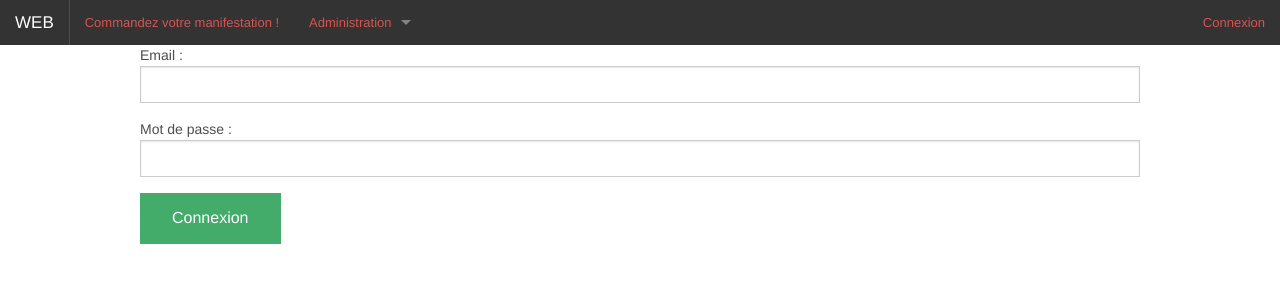
After one commit to Mahatehotia/ProjetWeb, a PHP site: the page made by App/View/client/v_login_form.twig in a window 1280 px wide. The commit adds this page. Shown: the top 300 px of the page. Run offline with PHP 8.4, Linux system fonts and the light colour scheme; the template is opened without the code that fills it, so the values that code supplies are empty; some libraries are stand-ins or nearby versions.

Commit message:
Ajout de la connexion utilisateur !

```diff
--- a/App/Model/PanierModel.php
+++ b/App/Model/PanierModel.php
@@ -21,7 +21,9 @@ class PanierModel{
     public function getPanierClient($idClient){
         $queryBuilder = new QueryBuilder($this->db);
         $queryBuilder->select('panier.quantite', 'm.nom', 'm.prix')
-            ->from('panier')->leftJoin('panier', 'manifestant', 'm', 'm.id=panier.idManifestant');
+            ->from('panier')->leftJoin('panier', 'manifestant', 'm', 'm.id=panier.idManifestant')
+            ->where('panier.idClient=:id')
+            ->setParameter('id', $idClient);
         return $queryBuilder->execute()->fetchAll();
     }
 }
--- /dev/null
+++ b/App/View/client/v_login_form.twig
@@ -0,0 +1,9 @@
+{% extends "v_layout.twig" %}
+
+{% block contenu %}
+<form method="post" action="{{ url('client.login') }}" >
+    <label for="email">Email : <input type="email" name="email" id="email"></label>
+    <label for="password">Mot de passe : <input type="password" name="password" id="password"></label>
+    <input type="submit" value="Connexion" class="button success">
+</form>
+{% endblock %}
--- a/App/View/v_layout.twig
+++ b/App/View/v_layout.twig
@@ -13,12 +13,33 @@
 <body>
 
 {% include "v_menu.twig" %}
+<div class="row">
+    {% for flashMessage in app.session.flashbag.get('msg') %}
+        <div data-alert class="alert-box info">
+            <a href="#" class="close" data-dismiss="alert" aria-label="close">&times;</a>
+            {{ flashMessage }}
+        </div>
+    {% endfor %}
+
+    {% for flashMessage in app.session.flashbag.get('error') %}
+        <div data-alert class="alert-box alert">
+            <a href="#" class="close" data-dismiss="alert" aria-label="close">&times;</a>
+            {{ flashMessage }}
+        </div>
+    {% endfor %}
+
+    {% for flashMessage in app.session.flashbag.get('success') %}
+        <div data-alert class="alert-box success">
+            <a href="#" class="close" data-dismiss="alert" aria-label="close">&times;</a>
+            {{ flashMessage }}
+        </div>
+    {% endfor %}
 
 {% block contenu %}
 Bienvenue !
 {% endblock %}
 
-
+</div>
 
 <script src="{{ path }}assets/js/vendor/jquery.js"></script>
 <script src="{{ path }}assets/js/foundation.min.js"></script>
--- a/App/View/v_menu.twig
+++ b/App/View/v_menu.twig
@@ -10,25 +10,33 @@
     <section class="top-bar-section">
         <ul class="left">
             <li class="divider"></li>
-            <li class="has-dropdown"><a href="#">Manifestant</a>
-
-<ul class="dropdown">
-    <li><a href="{{ path('manifestant.show') }}">afficher/editer/supprimer les Manifestations</a></li>
-</ul>
-</li>
-
-</ul>
-<ul class="has-dropdown">
-            <li class="has-dropdown"><a href="#">Manifestations</a>
+            <li><a href="{{ path('manifestant.show') }}">Commandez votre manifestation !</a></li>
+        </ul>
+        <ul class="has-dropdown">
+            <li class="has-dropdown"><a href="#">Administration</a>
                 <ul class="dropdown">
                     <li><a href="{{ path('manifestant.add') }}"> créer un Type de Manifestant </a></li>
                     <li><a href="{{ path('manifestant.show') }}">afficher/editer/supprimer les Types Manifestant</a></li>
                 </ul>
             </li>
-</ul>
-    <ul class="right">
+        </ul>
         <ul class="right">
-        <li><a href="#">Se connecter</a></li>
-</ul>
+            {% if app.session.get('logged') is defined and app.session.get('logged') == 1 %}
+                <li>
+                    <a href="{{ url('client.logout') }}">Déconnexion</a>
+                </li>
+            {% else %}
+                <li data-dropdown="login-dropdown" data-options="align:left">
+                    <a href="#">Connexion</a>
+                </li>
+            {% endif %}
+        </ul>
 </section>
 </nav>
+<div id="login-dropdown" class="f-dropdown small content" data-dropdown-content="true">
+    <form method="post" action="{{ url('client.login') }}">
+        <input type="email" name="email" placeholder="Email du compte client">
+        <input type="password" name="password" placeholder="Mot de passe">
+        <input type="submit" value="Connexion" class="small button success">
+    </form>
+</div>
--- a/App/bootstrap.php
+++ b/App/bootstrap.php
@@ -44,5 +44,6 @@ $app->register(new Silex\Provider\TwigServiceProvider(), array(
 
 $app->mount("/", new App\Controller\IndexController());
 $app->mount("/manifestant", new App\Controller\ManifestantController());
+$app->mount('/client', new App\Controller\ClientController());
 
 $app->run();
--- a/bdd/tables_Manif.sql
+++ b/bdd/tables_Manif.sql
@@ -1,4 +1,4 @@
-DROP TABLE  IF EXISTS paniers,commandes, manifestant, typeManifestants, client;
+DROP TABLE  IF EXISTS panier,commande, manifestant, typeManifestants, client;
 
 CREATE TABLE IF NOT EXISTS typeManifestants (
   id int(10) NOT NULL,
@@ -37,7 +37,7 @@ CREATE TABLE IF NOT EXISTS client (
 );
 
 INSERT INTO client (email, mdp, nom, prenom, droits) VALUES
-  ('pascal.phelipot@gmail.com', '21232f297a57a5a743894a0e4a801fc3', 'Pascal', 'PHELIPOT', 'admin'),
+  ('pascal.phelipot@gmail.com', '098f6bcd4621d373cade4e832627b4f6', 'Pascal', 'PHELIPOT', 'admin'),
   ('ralijaona.tiona@gmail.com', '098f6bcd4621d373cade4e832627b4f6', 'Tiona', 'RALIJAONA', 'user');
 
 CREATE TABLE panier(
```
Also changed, not shown: App/Controller/ClientController.php (added, +67 -0 lines), App/Model/ClientModel.php (added, +38 -0 lines).
